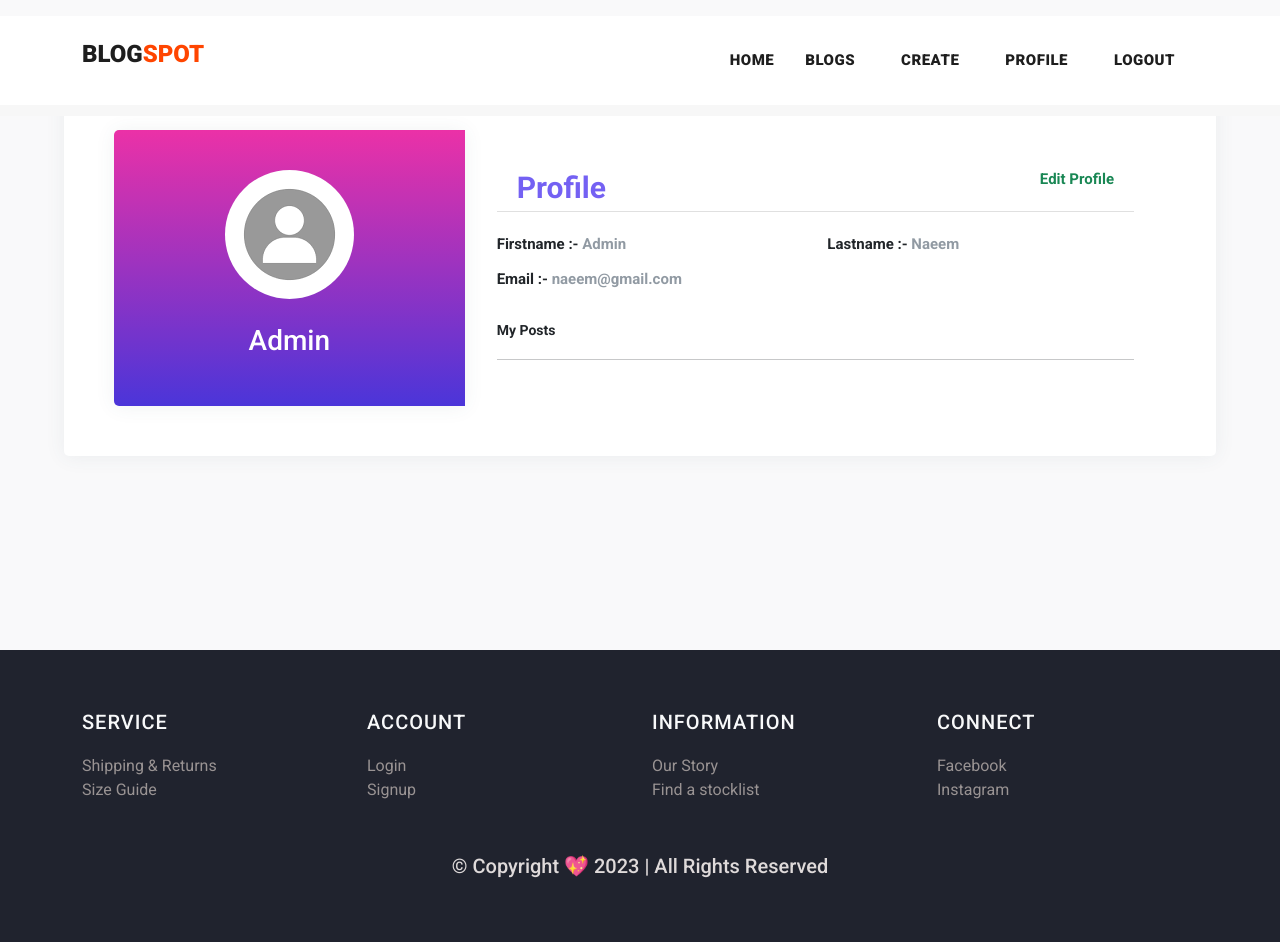
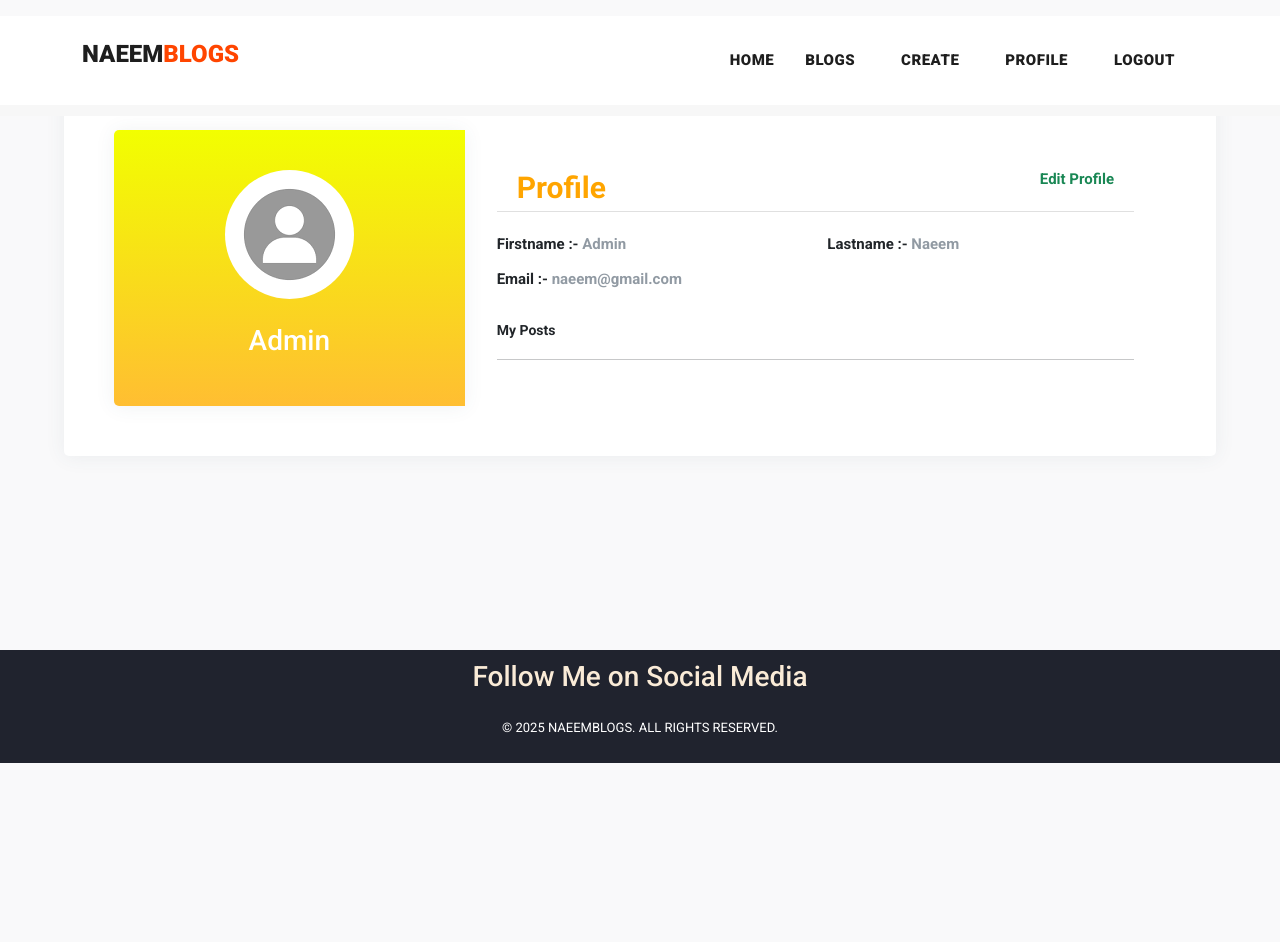
Before and after one commit to SharjeelZahoor/NaeemBlogs-Django, a Django app: page /profile/1 in a window 1280 px wide. After the commit the page ends 763 px from the top, so only its background shows below. Run offline with Django 4.2, Linux system fonts and the light colour scheme; data comes from the database, SQL or seed files in the repository; both versions use the stored data as it was after the commit; data that the repository does not hold is empty; some libraries are stand-ins or nearby versions.

Commit message:
social media addition in footer, updated home and blog section

```diff
--- a/myapp/admin.py
+++ b/myapp/admin.py
@@ -1,5 +1,5 @@
 from django.contrib import admin
-from .models import Post,Comment,Contact
+from .models import Post,Comment,Contact, SocialMediaLink
 # Register your models here.
 
 admin.site.register(Post)
@@ -11,3 +11,7 @@ admin.site.register(Contact)
 admin.site.site_header = 'BLOGSPOT | ADMIN PANEL'
 admin.site.site_title = 'BLOGSPOT | BLOGGING WEBSITE'
 admin.site.index_title= 'BlogSpot Site Administration'
+
+@admin.register(SocialMediaLink)
+class SocialMediaLinkAdmin(admin.ModelAdmin):
+    list_display = ('platform', 'url')
--- a/myapp/urls.py
+++ b/myapp/urls.py
@@ -17,4 +17,5 @@ urlpatterns = [
     path("post/edit/<int:id>",views.editpost,name="editpost"),
     path("post/delete/<int:id>",views.deletepost,name="deletepost"),
     path("contact",views.contact_us,name="contact"),
+    path('update-social-link/<int:link_id>/', views.update_social_link, name='update_social_link'),
 ]
--- a/myapp/views.py
+++ b/myapp/views.py
@@ -6,16 +6,19 @@ from django.contrib.auth.decorators import login_required
 from django.conf import settings
 from .models import *
 
-from .models import Comment,Post
+from .models import Comment,Post, SocialMediaLink
 # Create your views here.
 def index(request):
-    return render(request,"index.html",{
-        'posts':Post.objects.filter(user_id=request.user.id).order_by("id").reverse(),
-        'top_posts':Post.objects.all().order_by("-likes"),
-        'recent_posts':Post.objects.all().order_by("-id"),
-        'user':request.user,
-        'media_url':settings.MEDIA_URL
+    social_links = SocialMediaLink.objects.all()
+    return render(request, "index.html", {
+        'posts': Post.objects.filter(user_id=request.user.id).order_by("-id"),  # User's posts, reversed order
+        'top_posts': Post.objects.all().order_by("-likes"),  # Top posts by likes
+        'recent_posts': Post.objects.all().order_by("-id"),  # Recent posts
+        'social_links': social_links,  # Social media links
+        'user': request.user,  # Current user
+        'media_url': settings.MEDIA_URL,  # Media URL for static files
     })
+
 
 
 def signup(request):
@@ -60,13 +63,18 @@ def logout(request):
     return redirect('index')
 
 def blog(request):
-    return render(request,"blog.html",{
-            'posts':Post.objects.filter(user_id=request.user.id).order_by("id").reverse(),
-            'top_posts':Post.objects.all().order_by("-likes"),
-            'recent_posts':Post.objects.all().order_by("-id"),
-            'user':request.user,
-            'media_url':settings.MEDIA_URL
-        })
+    social_links = SocialMediaLink.objects.all()  # Get social media links
+    return render(request, "blog.html", {
+        'posts': Post.objects.filter(user_id=request.user.id).order_by("-id"),  # User's posts, reversed order
+        'top_posts': Post.objects.all().order_by("-likes"),  # Top posts by likes
+        'recent_posts': Post.objects.all().order_by("-id"),  # Recent posts
+        'social_links': social_links,  # Social media links
+        'user': request.user,  # Current user
+        'media_url': settings.MEDIA_URL,  # Media URL for static files
+    })
+
+
+
 
 def create(request):
     if request.method == 'POST':
@@ -178,3 +186,32 @@ def contact_us(request):
         context['message']=f"Dear {name}, Thanks for your time!"
 
     return render(request,"contact.html")
+
+
+from django.shortcuts import get_object_or_404, redirect
+from .models import SocialMediaLink
+from django.contrib import messages
+from django.contrib.admin.views.decorators import staff_member_required
+
+@staff_member_required
+def update_social_link(request, link_id):
+    # Ensure the request method is POST
+    if request.method == 'POST':
+        new_link = request.POST.get('new_link')
+
+        # Get the social media link object or 404
+        social_link = get_object_or_404(SocialMediaLink, id=link_id)
+
+        # Update the link and save
+        social_link.link = new_link
+        social_link.save()
+
+        # Add a success message
+        messages.success(request, f"{social_link.name} link updated successfully!")
+
+        # Redirect back to the same page
+        return redirect(request.META.get('HTTP_REFERER', '/'))
+
+    # If not POST, return an error or redirect
+    messages.error(request, "Invalid request method.")
+    return redirect('/')
--- a/templates/footer.html
+++ b/templates/footer.html
@@ -1,79 +1,92 @@
+<!-- footer.html -->
+{% load static %}
 
 <style>
-  h4 {
-    text-align: left;
-    color: #dfdada;
-    letter-spacing: 1px;
-    margin-bottom: 20px;
-    font-size: 20px;
+  .one-link{
+    margin: 30px;
+  }
+  .social-icons {
+
+    margin-top: 10px;
+    display: flex;
+    justify-content: center;
+    align-items: center;
+    gap: 20px;
   }
 
-  li {
+
+  .social-icons a {
+    border-color: white;
     text-decoration: none;
-    text-align: left;
+    font-size: 80px;
+    transition: transform 0.3s ease, color 0.3s ease;
   }
 
-  li a {
-    color: rgb(153, 147, 147);
+  .facebook-icon { color: #3b5998; }
+  .instagram-icon { color: #e4405f; }
+  .twitter-icon { color: #1da1f2; }
+  .youtube-icon { color: #ff0000; }
+  .linkedin-icon { color: #0077b5; }
+
+
+  .social-icons a:hover {
+    transform: scale(1.1);
+    color: #fff; /* Changes the icon color to white */
+    background-color: #0056b3; /* Changes background to blue */
+    border-radius: 50%; /* Makes the background circular */
+}
+
+  .admin-edit {
+    margin-top: 10px;
+    text-align: center;
   }
 
-  li a:hover {
-    color: orange;
+  .admin-edit button {
+    background-color: #f48b0a;
+    color: white;
+    border: none;
+    padding: 5px 10px;
+    border-radius: 4px;
+    cursor: pointer;
   }
 
-  @media screen and (max-width:600px) {
-
-    h4,
-    li {
-      text-align: center;
-    }
+  .admin-edit button:hover {
+    background-color:#ffb53e;
   }
 </style>
 
-<footer>
-  <div class="container">
-    <div class="row">
-      <div class="col-lg-3 col-md-6 col-sm-12">
-        <h4 class="text-light">SERVICE</h4>
-        <ul>
-          <li><a href="#">Shipping & Returns</a></li>
-          <li><a href="#">Size Guide</a></li>
-        </ul>
+<footer style="padding: 10px;">
+  <div id="contact">
+    <h3 style="text-align: center; color: antiquewhite;">Follow Me on Social Media</h3>
+    <div class="social-icons">
+      {% for link in social_links %}
+      <div class="one-link">
+        <a href="{{ link.url }}" target="_blank" class="{{ link.platform }}-icon">
+          <i class="fab fa-{{ link.platform }}"></i>
+        </a>
+        {% if user.is_staff %}
+          <div class="admin-edit">
+            <button onclick="editLink('{{ link.platform }}')">Edit</button>
+          </div>
+        {% endif %}
       </div>
-      <div class="col-lg-3 col-md-6 col-sm-12">
-        <h4 class="text-light">ACCOUNT</h4>
-        <ul>
-          <li><a href="{% url 'signin' %}">Login</a></li>
-          <li><a href="{% url 'signup' %}">Signup</a></li>
-        </ul>
-      </div>
-      <div class="col-lg-3 col-md-6 col-sm-12">
-        <h4 class="text-light">INFORMATION</h4>
-        <ul>
-          <li><a href="{% url 'blog' %}">Our Story</a></li>
-          <li><a href="#">Find a stocklist</a></li>
-        </ul>
-      </div>
-      <div class="col-lg-3 col-md-6 col-sm-12">
-        <h4 class="text-light">CONNECT</h4>
-        <ul>
-          <li><a href="https://www.linkedin.com/in/keerti-vishwkarma-8ba754243/">Facebook</a></li>
-          <li><a href="https://www.linkedin.com/in/keerti-vishwkarma-8ba754243/">Instagram</a></li>
-        </ul>
-      </div>
-
+      {% endfor %}
     </div>
   </div>
+  <div class="footer-bottom" style="color: #fff; font-size: 36px; padding: 10px;">
+    <p>&copy; 2025 NaeemBlogs. All Rights Reserved.</p>
+</div>
+</footer>
 
-  <div class="container mt-5">
-    <div class="row">
-      <div class="col-lg-12">
-        <div class="p-1 ">
-          <h5 style="color: #dfdada; display: flex; align-items: center; justify-content: center;">&copy; Copyright 💖 2023 | All Rights Reserved
-          </h5>
+<script>
+  function editLink(platform) {
+    const newUrl = prompt(`Enter the new URL for ${platform}:`);
+    if (newUrl) {
+      // Update the URL via Django's backend or an API endpoint.
+      alert("Link updated successfully!");
+    }
+  }
+</script>
 
-        </div>
-      </div>
-    </div>
-  </div>
-</footer>
+<!-- Add the following Font Awesome link in your <head> for icons -->
+<script src="https://kit.fontawesome.com/a076d05399.js" crossorigin="anonymous"></script>
--- a/templates/postedit.html
+++ b/templates/postedit.html
@@ -29,7 +29,7 @@
     }
 
     h5 {
-      color: rgb(237, 63, 63);
+      color: orange;
       font-weight: 500;
       font-size: 30px;
       margin-bottom: 20px;
@@ -37,7 +37,7 @@
 
     .btn {
       margin-top: 30px;
-      background: rgb(236, 88, 88);
+      background: orange;
       width: 100%;
       color: #fff;
       font-size: 20px;
--- a/templates/profile.html
+++ b/templates/profile.html
@@ -65,7 +65,7 @@
         }
 
         .bg-c-lite-green {
-            background: linear-gradient(to top, #4b35d9, #eb31a7);
+            background: linear-gradient(to top, #ffbe32, #f2ff00);
             box-shadow: 0 1px 20px 0 rgba(69, 90, 100, 0.08);
         }
 
@@ -190,7 +190,7 @@
         <nav class="navbar navbar-expand-lg bg-white">
             <div class="container">
                 <a class="navbar-brand" href="index.html">
-                    <h2>BLOG<span style="color: orangered;">SPOT</span></h2>
+                    <h2>NAEEM<span style="color: orangered;">BLOGS</span></h2>
                 </a>
                 <button class="navbar-toggler" type="button" data-toggle="collapse" data-target="#navbarResponsive"
                     aria-controls="navbarResponsive" aria-expanded="false" aria-label="Toggle navigation">
@@ -252,7 +252,7 @@
                                 <div class="col-sm-8">
                                     <div class="card-block">
                                         <h6 class="m-b-20 p-b-5 b-b-default f-w-600"
-                                            style="font-size: 30px; padding: 20px;  color: #7461f3;">Profile <a
+                                            style="font-size: 30px; padding: 20px;  color: orange;">Profile <a
                                                 href="{% url 'profileedit' user.id %}"
                                                 class="float-right text-decoration-none text-success"
                                                 style="font-size: 15px;">Edit Profile</a>
--- a/templates/profileedit.html
+++ b/templates/profileedit.html
@@ -29,7 +29,7 @@
     }
 
     h5 {
-      color: rgb(237, 63, 63);
+      color: orange;
       font-weight: 500;
       font-size: 30px;
       margin-bottom: 20px;
@@ -37,7 +37,7 @@
 
     .btn {
       margin-top: 30px;
-      background: rgb(236, 88, 88);
+      background: orange;
       width: 100%;
       color: #fff;
       font-size: 20px;
@@ -75,7 +75,7 @@
     <nav class="navbar navbar-expand-lg bg-white">
       <div class="container">
         <a class="navbar-brand" href="index.html">
-          <h2>BLOG<span style="color: orangered;">SPOT</span></h2>
+          <h2>NAEEM<span style="color: orangered;">BLOGS</span></h2>
         </a>
         <button class="navbar-toggler" type="button" data-toggle="collapse" data-target="#navbarResponsive"
           aria-controls="navbarResponsive" aria-expanded="false" aria-label="Toggle navigation">
--- a/templates/signin.html
+++ b/templates/signin.html
@@ -34,7 +34,7 @@
         }
 
         h3 {
-            color: rgb(237, 63, 63);
+            color: orange;
             font-weight: 500;
             font-size: 30px;
             margin-bottom: 20px;
@@ -42,7 +42,7 @@
 
         .btn {
             margin-top: 30px;
-            background: rgb(236, 88, 88);
+            background: orange;
             width: 100%;
             color: #fff;
             font-size: 20px;
@@ -109,8 +109,6 @@
         </div>
     </div>
 
-    {% include 'footer.html' %}
-
 
     <!-- Bootstrap core JavaScript -->
     <script src="{% static 'vendor/jquery/jquery.min.js' %}"></script>
```
Also changed, not shown: myapp/models.py (+15 -0 lines), templates/blog.html (+15 -8 lines), templates/create.html (+4 -6 lines), templates/signup.html (+6 -4 lines), db.sqlite3, myapp/migrations/0001_initial.py (added), myapp/migrations/__init__.py (added).
